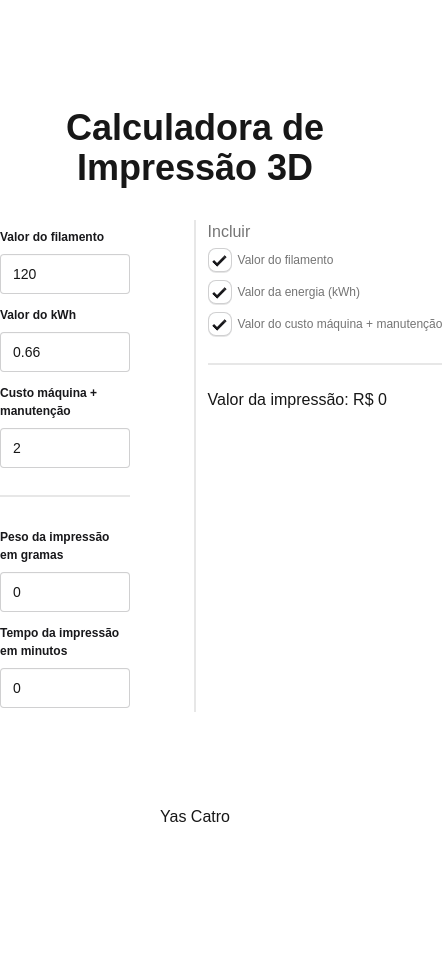
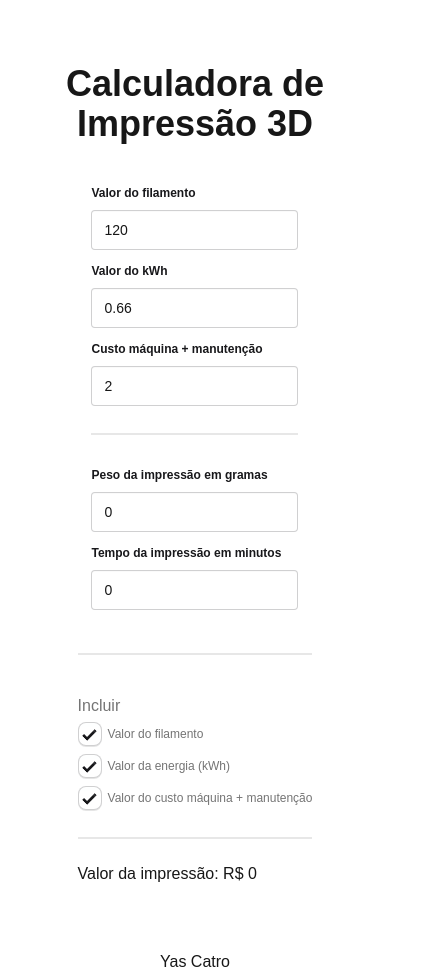
Before and after one commit to YasminCastro/3d-priting-calculator, a Next.js app: page / in a window 390 px wide. Shown: the whole page, 442 px wide, since content can reach past the window. Before the commit the page ends 844 px from the top, so only its background shows below. Built offline with nearby package versions, Linux system fonts and the light colour scheme.

Commit message:
feat: responsividade

```diff
--- a/src/components/Forms/index.tsx
+++ b/src/components/Forms/index.tsx
@@ -76,9 +76,13 @@ const Forms = () => {
   ]);
 
   return (
-    <div className="grid grid-cols-3 justify-items-center">
+    <div className="grid grid-cols-1 md:grid-cols-3 gap-4 justify-items-center">
       <LeftSide values={values} setValues={setValues} />
-      <div className="divider divider-horizontal"></div>
+      <div className="col-span-full md:hidden w-full">
+        <div className="divider"></div>
+      </div>
+
+      <div className="hidden md:flex divider divider-horizontal"></div>
       <RightSide values={values} setValues={setValues} />
     </div>
   );
```
